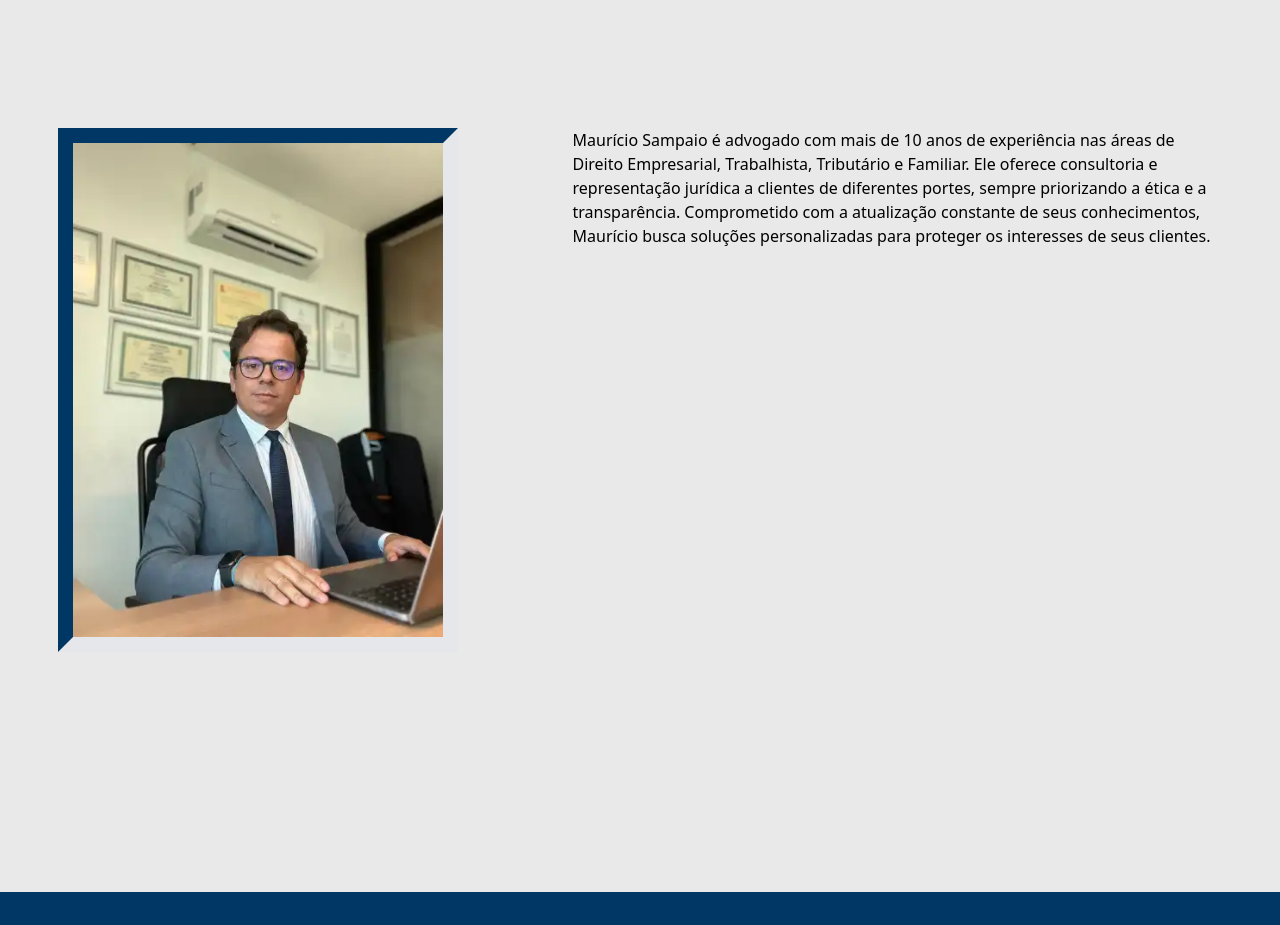
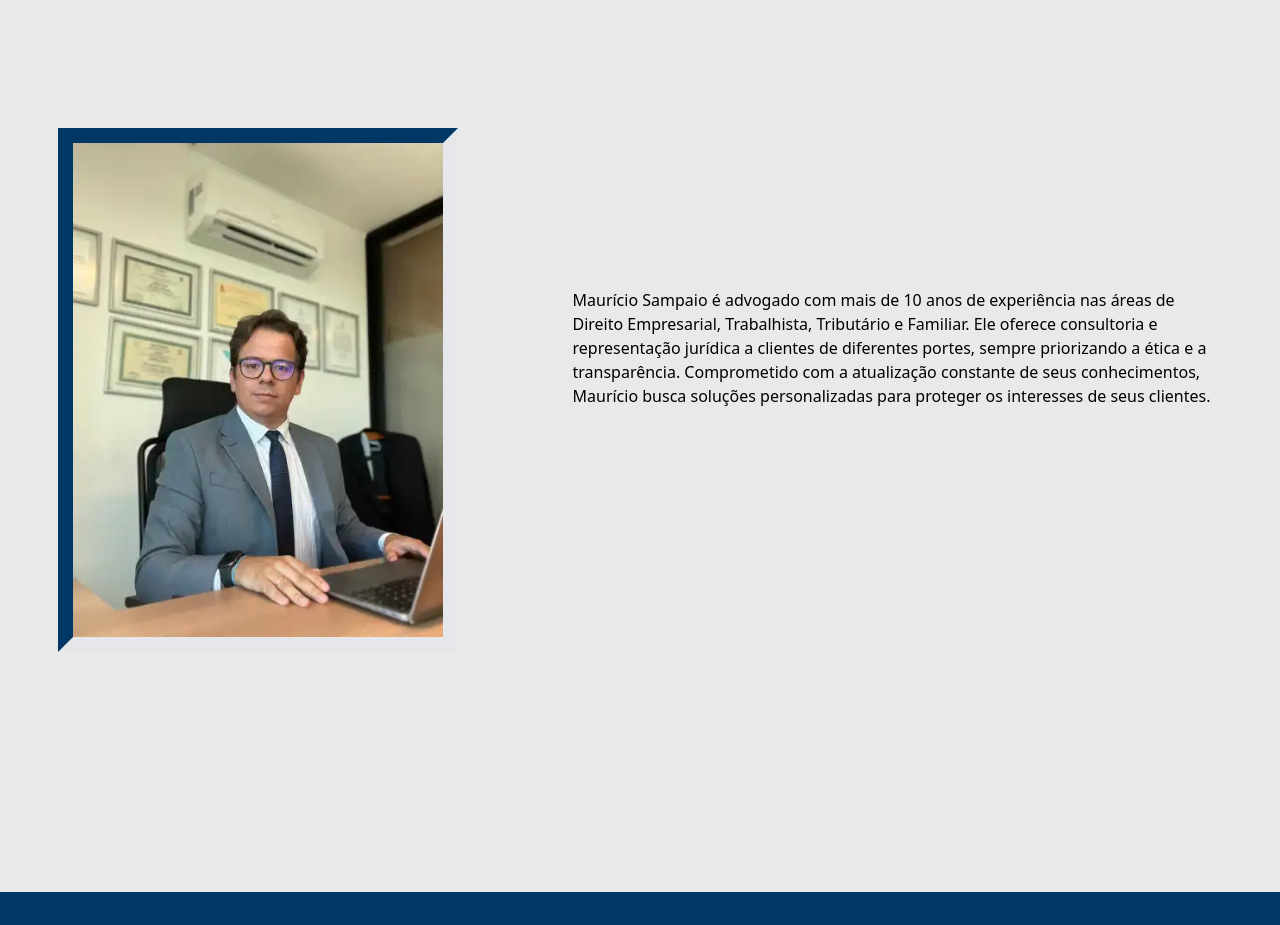
Before and after one commit to DevGustavoGantois/Mauricio_ADV_LP, a Next.js app: page / in a window 1280 px wide. Shown: the part 3180-4105 px from the top of the page. Built offline with nearby package versions, Linux system fonts and the light colour scheme.

Commit message:
Update AboutMe.tsx

```diff
--- a/components/AboutMe.tsx
+++ b/components/AboutMe.tsx
@@ -25,7 +25,7 @@ export function AboutMe() {
             </div>
                 <div className="mt-20 lg:mt-0">
                 <div className="flex flex-col max-w-[650px]">
-                   <p className="">
+                   <p className="lg:mt-40">
                        Maurício Sampaio é advogado com mais de 10 anos de experiência nas áreas de Direito Empresarial, Trabalhista, Tributário e Familiar. Ele oferece consultoria e representação jurídica a clientes de diferentes portes, sempre priorizando a ética e a transparência. Comprometido com a atualização constante de seus conhecimentos, Maurício busca soluções personalizadas para proteger os interesses de seus clientes.
                    </p>
                 </div>
```
